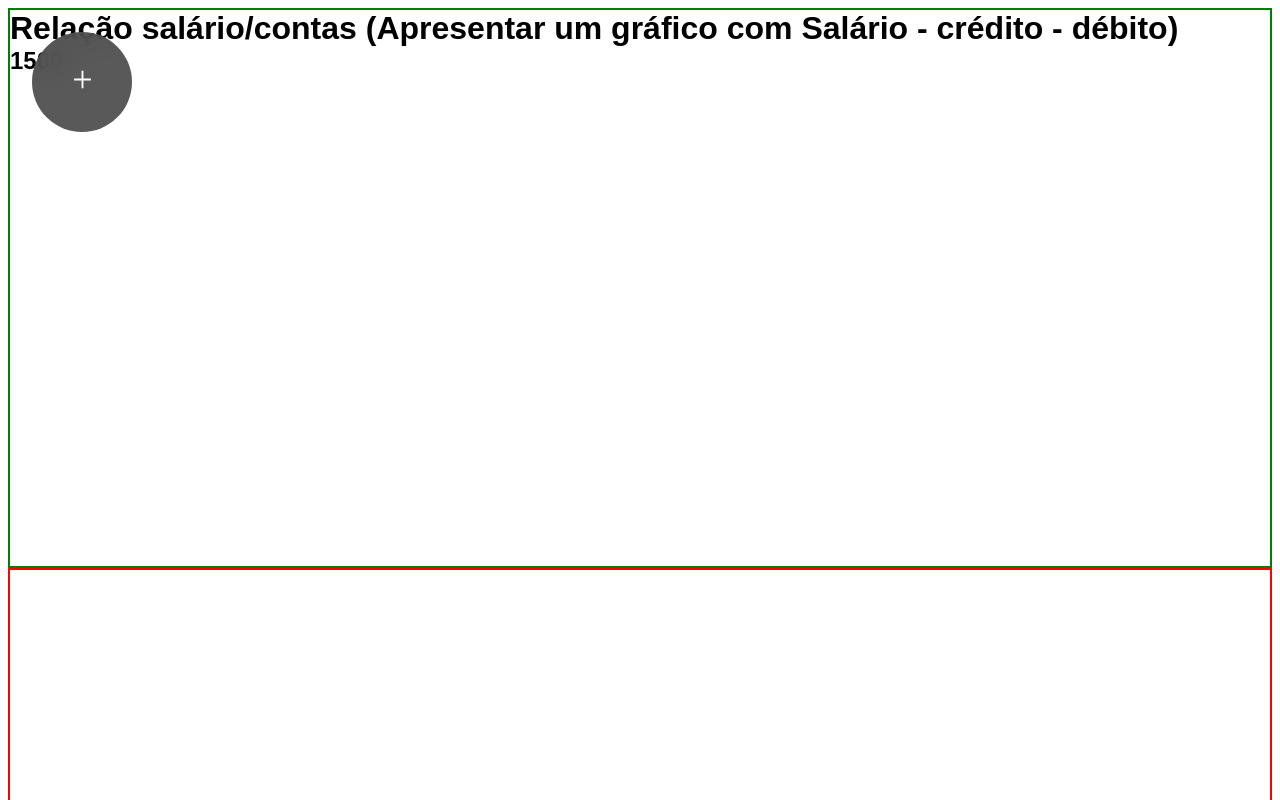
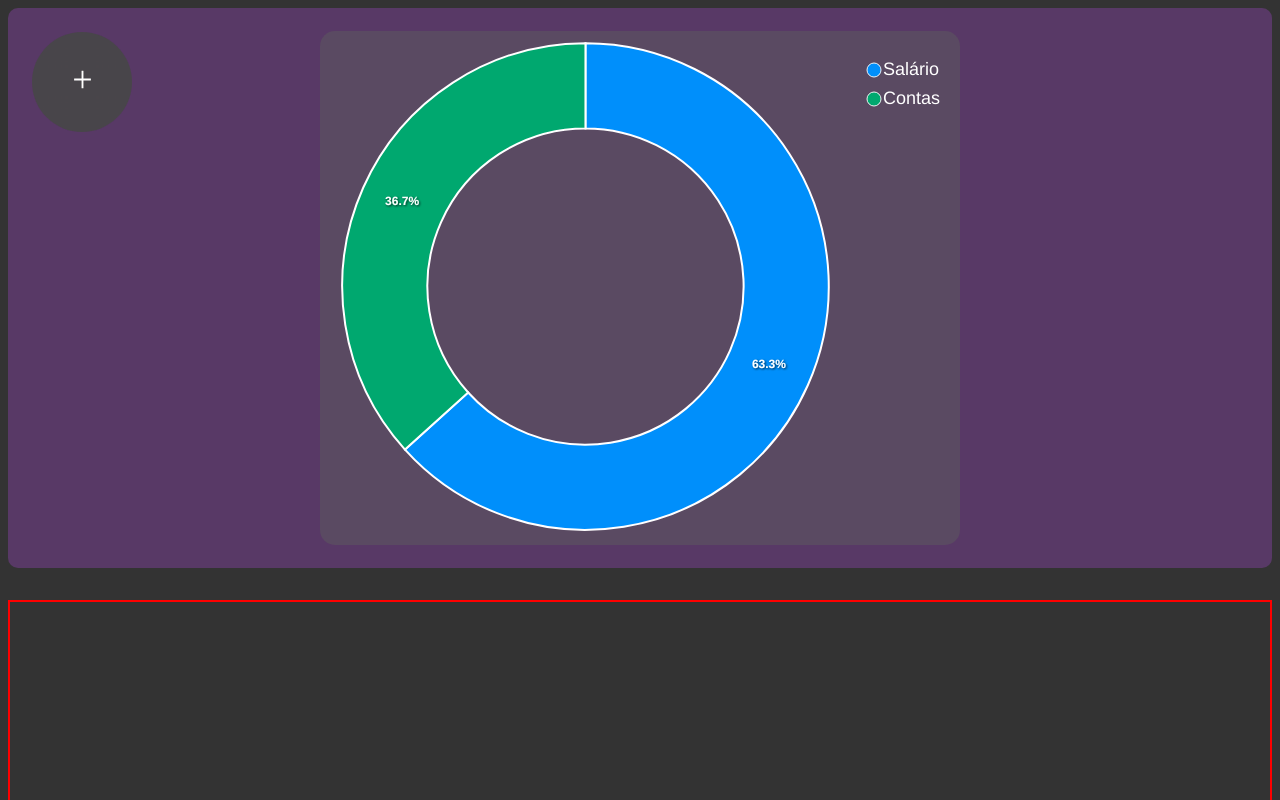
Before and after one commit to MarcosVinicius556/ModeloDashboard, a React (Vite) app: page / in a window 1280 px wide. Shown: the top 800 px of the page. Built offline with nearby package versions, Linux system fonts and the light colour scheme.

Commit message:
Alterações no modelo da dashboard

```diff
--- a/package.json
+++ b/package.json
@@ -11,6 +11,7 @@
   },
   "dependencies": {
     "react": "^18.2.0",
+    "react-apexcharts": "^1.4.1",
     "react-dom": "^18.2.0",
     "react-icons": "^4.10.1",
     "styled-components": "^6.0.7"
--- /dev/null
+++ b/src/components/BillGraphCard/BillGraphCard.style.jsx
@@ -0,0 +1,11 @@
+import styled from 'styled-components';
+import ReactApexChart from 'react-apexcharts';
+
+export const GraphCard = styled(ReactApexChart)`
+    width: 40em;
+    margin: 1em;
+    background: #5e5e5e76;
+    border-radius: 15px;
+
+    color: #fff;
+`;
--- /dev/null
+++ b/src/components/BillGraphCard/index.jsx
@@ -0,0 +1,12 @@
+import { GraphCard } from './BillGraphCard.style.jsx';
+
+export default function BillGraphCard({ options }) {
+    return(
+        <GraphCard
+            options={options}
+            series={options.series}
+            labels={options.labels}
+            type={options.chart.type}
+        />
+    );
+}
--- a/src/components/Header/Header.styled.jsx
+++ b/src/components/Header/Header.styled.jsx
@@ -16,10 +16,11 @@ export const HeaderContainer = styled.header`
             : `
                height: 600px;
                width: 350px;
-               border-radius: 4px;`}
+               border-radius: 4px;
+               z-index: 99;`}
 
 
-    position: absolute;
+    position: fixed;
     padding: .2em;
 
     background: #474747e6;
--- a/src/components/PageContainer/PageContainer.style.jsx
+++ b/src/components/PageContainer/PageContainer.style.jsx
@@ -6,6 +6,8 @@ export const Container = styled.div`
     display: flex;
     flex-direction: row;
     padding: .5em;
+
+    background: #333333;
 `;
 
 export const Content = styled.div`
--- a/src/pages/Dashboard/Dashboard.style.jsx
+++ b/src/pages/Dashboard/Dashboard.style.jsx
@@ -1,8 +1,14 @@
 import styled from 'styled-components';
+import ReactApexChart from 'react-apexcharts';
 
 export const BillGraph = styled.div`
-    border: 2px solid green;
     height: 70%;
+    display: flex;
+    justify-content: center;
+    align-items: center;
+    border-radius: 10px;
+    background: #583966;
+    margin-bottom: 2em;
 `;
 
 export const TableContainer = styled.div`
--- a/src/pages/Dashboard/index.jsx
+++ b/src/pages/Dashboard/index.jsx
@@ -1,17 +1,43 @@
+import BillGraphCard from "../../components/BillGraphCard";
 import PageContainer from "../../components/PageContainer";
 import { BillGraph, TableContainer } from './Dashboard.style';
+import { useState } from 'react';
 
 function Dashboard() {
+
+  const[ salaryOptions, setSalaryOptions ] = useState({
+      chart: {
+        type: 'donut'
+      },
+      series: [2450, 1420],
+      labels: ['Salário', 'Contas'],
+      chartOptions: {
+        labels: ['Salário', 'Contas']
+      },
+      legend: {
+        fontSize: '18px',
+        labels: {
+          colors: '#fff',
+        }
+      }
+    });
+
+    const[ cardsOptions, setCardsOptions ] = useState({
+      chart: {
+        type: 'donut'
+      },
+      series: [2450, 1420],
+      labels: ['Crédito', 'Débito'],
+      chartOptions: {
+        labels: ['Crédito', 'Débito']
+      }
+    });
+
+
   return (
     <PageContainer>
       <BillGraph>
-
-          <h1>
-            Relação salário/contas (Apresentar um gráfico com Salário - crédito - débito)
-          </h1>
-          <h2>
-            1500
-          </h2>
+      <BillGraphCard options={salaryOptions} />
 
       </BillGraph>
       <TableContainer>
```
Also changed, not shown: 1 other file (tests, documents, lock files or other folders).
